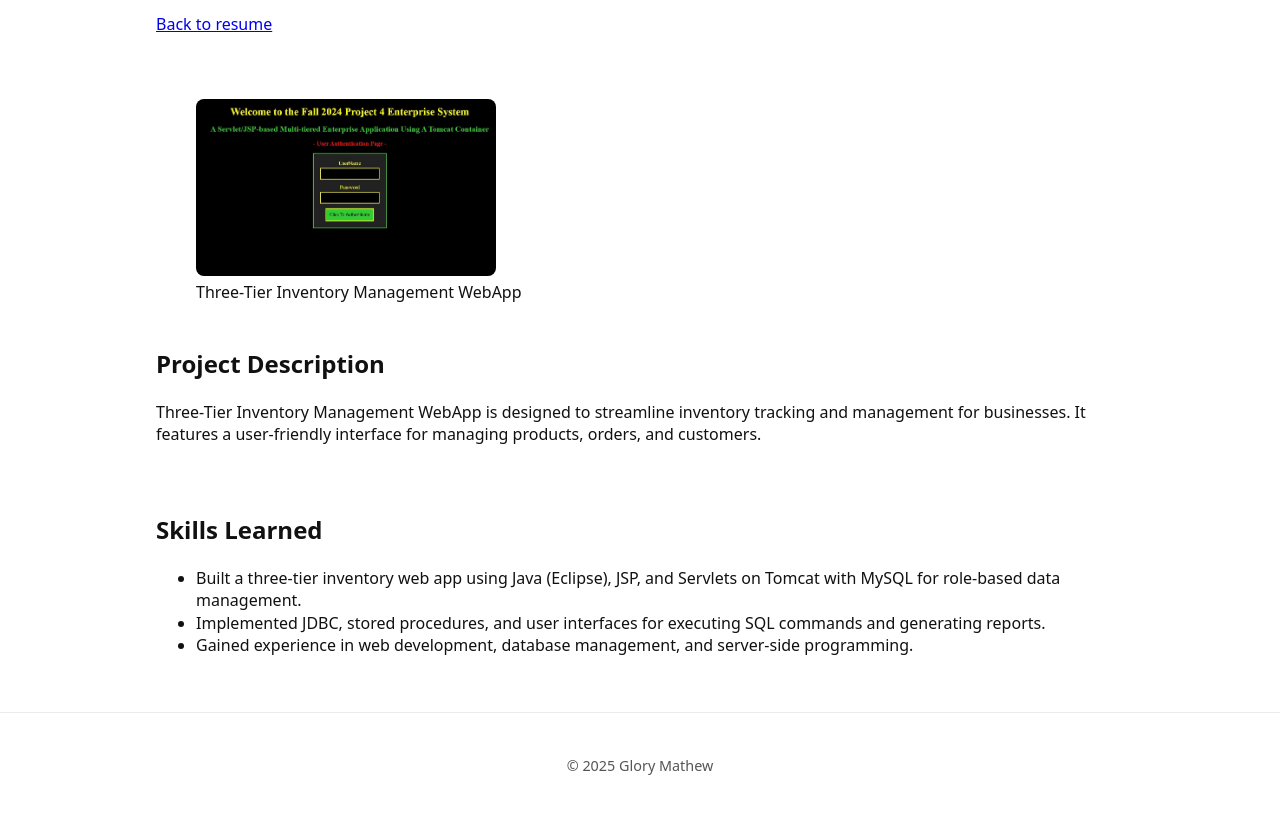
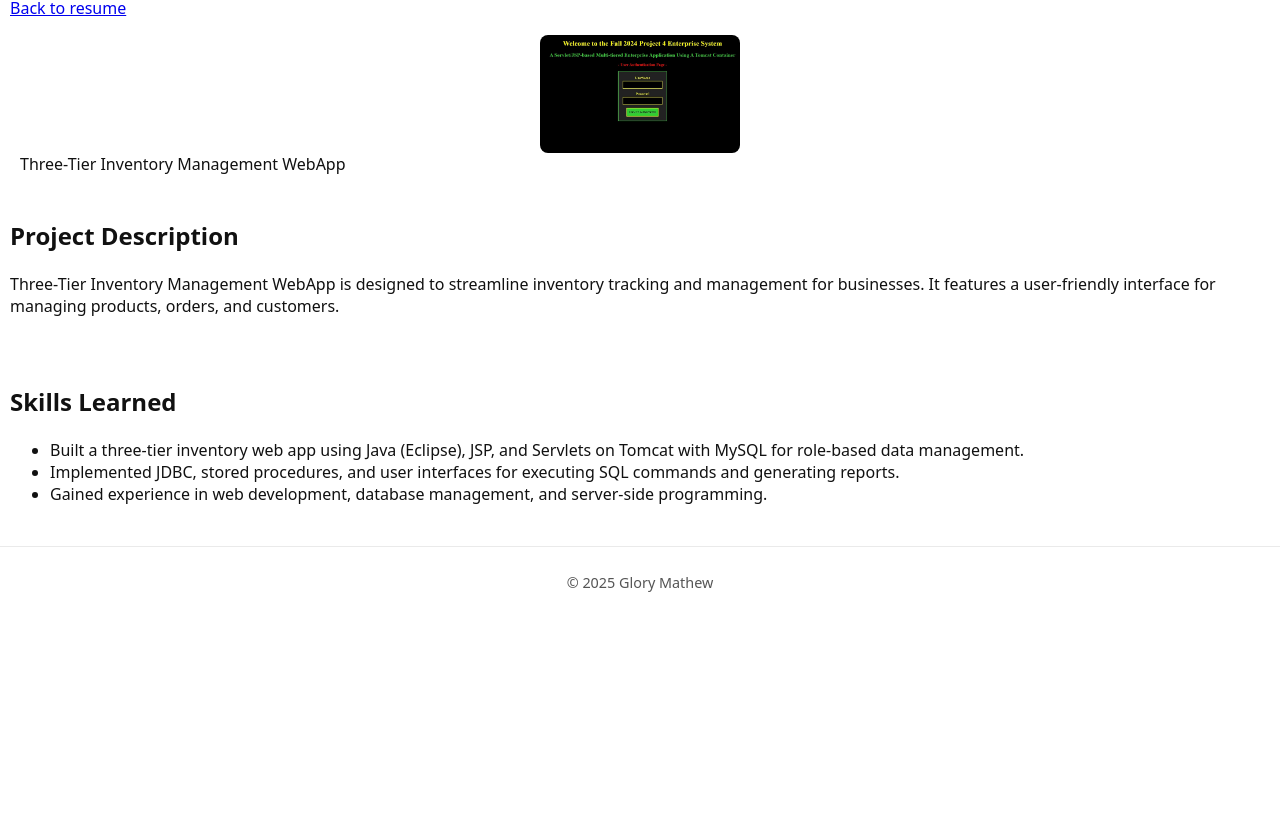
Before and after one commit to Glory-SM/Glory-SM.github.io, a plain HTML site: page project1.html in a window 1280 px wide. Shown: the part 91-909 px from the top of the page. After the commit the page ends 800 px from the top, so only its background shows below. Drawn offline with Linux system fonts and the light colour scheme; files that its build step writes are made by us from their sources.

Commit message:
profile , sizing

```diff
--- a/project1.html
+++ b/project1.html
@@ -18,10 +18,15 @@
 
   <main id="main" class="container">
     <article>
+
+      <div class="container">
       <figure>
-        <img src="images/project1.jpg" alt="Screenshot of Three-Tier Inventory Management WebApp showing the log in page">
-        <figcaption>Three-Tier Inventory Management WebApp</figcaption>
-      </figure>
+          <img src="images/project1.jpg"
+               alt="Screenshot of Three-Tier Inventory Management WebApp showing the log in page"
+               class="project1-img">
+          <figcaption>Three-Tier Inventory Management WebApp</figcaption>
+        </figure>
+      </div>
 
       <section>
         <h2>Project Description</h2>
--- a/styles.css
+++ b/styles.css
@@ -31,17 +31,28 @@ section { margin:1rem 0; padding:0.5rem 0; }
 /* project image */
 /*figure { margin:0 0 1rem 0; }
 figure img { width:100%; height:auto; border-radius:8px; }*/
-figure img {
-  width: 300px;
-  height: auto;
+/* Container prevents horizontal overflow */
+.container {
+  max-width: 100vw;   /* never wider than viewport */
+  overflow-x: hidden;  /* hides any horizontal scroll */
+  padding: 0 10px;    /* optional small padding */
+  box-sizing: border-box;
+}
+
+/* Project 1 image */
+.project1-img {
+  width: 100%;        /* fill container */
+  max-width: 200px;   /* shrink for large screens */
+  height: auto;       /* keep aspect ratio */
+  display: block;
+  margin: 0 auto;     /* center it */
   border-radius: 8px;
 }
-.project1-img {
-  width: 100px;
-  height: auto;
-  display: block;
-  margin: 0 auto;
-  border-radius: 8px;
+
+/* Figure element */
+figure {
+  margin: 0;
+  padding: 0;
 }
 
 /* footer */
```
Also changed, not shown: index.html (+1 -1 lines), images/profile.jpeg (added).
